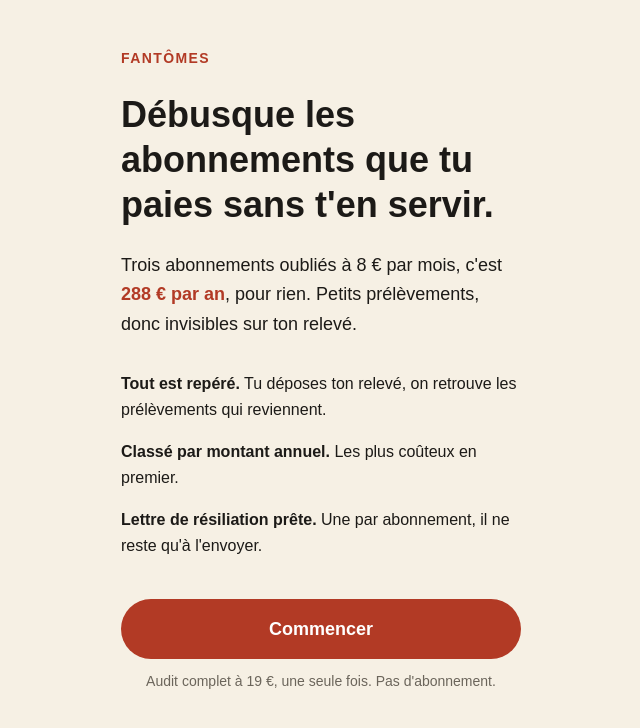
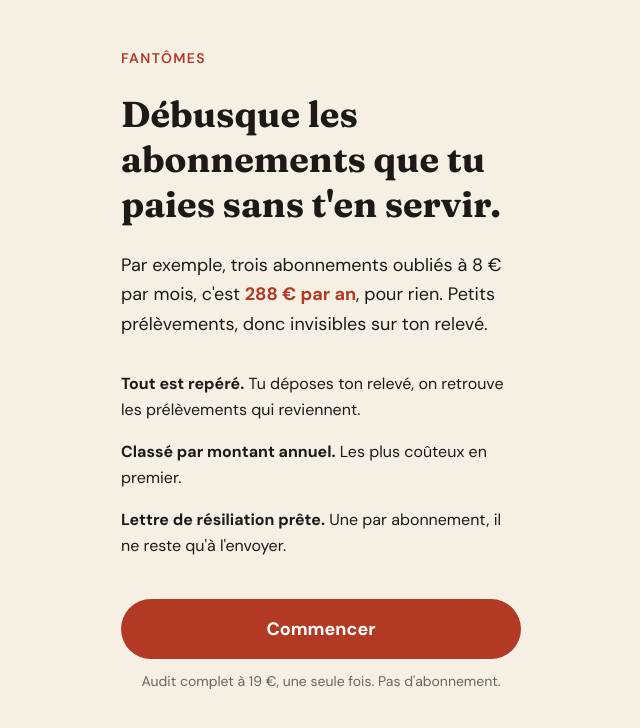
Before and after one commit to rhallkev81-cyber/fantomes, a Next.js app: page / in a window 1280 px wide. Shown: the top 728 px of the page, without its empty margins (319-959 px from the left). Built offline with nearby package versions, Linux system fonts and the light colour scheme.

Commit message:
Police et correction du texte

```diff
--- a/app/layout.tsx
+++ b/app/layout.tsx
@@ -1,29 +1,51 @@
-import type { Metadata } from "next";
-import { Geist, Geist_Mono } from "next/font/google";
+import type { Metadata, Viewport } from "next";
+import { Fraunces, DM_Sans } from "next/font/google";
 import "./globals.css";
 
-const geistSans = Geist({
-  variable: "--font-geist-sans",
+const fraunces = Fraunces({
   subsets: ["latin"],
+  variable: "--font-fraunces",
+  display: "swap",
 });
 
-const geistMono = Geist_Mono({
-  variable: "--font-geist-mono",
+const dmSans = DM_Sans({
   subsets: ["latin"],
+  variable: "--font-dm-sans",
+  display: "swap",
 });
 
 export const metadata: Metadata = {
-  title: "Create Next App",
-  description: "Generated by create next app",
+  metadataBase: new URL("https://fantomes-puce.vercel.app"),
+  title: "Fantômes — Débusque les abonnements que tu paies sans t'en servir",
+  description:
+    "Dépose ton relevé : on retrouve les prélèvements oubliés, classés par coût annuel, avec la lettre de résiliation prête. 19 €, une seule fois.",
+  openGraph: {
+    title: "Fantômes — Débusque les abonnements oubliés",
+    description:
+      "Les petits prélèvements qui tournent depuis des années, retrouvés et classés par coût annuel.",
+    locale: "fr_FR",
+    type: "website",
+  },
 };
 
-export default function RootLayout({ children }: LayoutProps<"/">) {
+export const viewport: Viewport = {
+  width: "device-width",
+  initialScale: 1,
+};
+
+export default function RootLayout({
+  children,
+}: {
+  children: React.ReactNode;
+}) {
   return (
-    <html
-      lang="en"
-      className={`${geistSans.variable} ${geistMono.variable} h-full antialiased`}
-    >
-      <body className="min-h-full flex flex-col">{children}</body>
+    <html lang="fr" className={`${fraunces.variable} ${dmSans.variable}`}>
+      <body
+        className="bg-[#F6F0E4] text-[#1C1A17]"
+        style={{ fontFamily: "var(--font-dm-sans), system-ui, sans-serif" }}
+      >
+        {children}
+      </body>
     </html>
   );
 }
--- a/app/page.tsx
+++ b/app/page.tsx
@@ -6,12 +6,15 @@ export default function Home() {
           Fantômes
         </p>
 
-        <h1 className="mt-6 text-4xl font-bold leading-tight">
+        <h1
+          className="mt-6 text-4xl font-bold leading-tight"
+          style={{ fontFamily: "var(--font-fraunces), Georgia, serif" }}
+        >
           Débusque les abonnements que tu paies sans t&apos;en servir.
         </h1>
 
         <p className="mt-6 text-lg leading-relaxed">
-          Trois abonnements oubliés à 8 € par mois, c&apos;est{" "}
+          Par exemple, trois abonnements oubliés à 8 € par mois, c&apos;est{" "}
           <span className="font-bold text-[#B23A25]">288 € par an</span>, pour
           rien. Petits prélèvements, donc invisibles sur ton relevé.
         </p>
```
